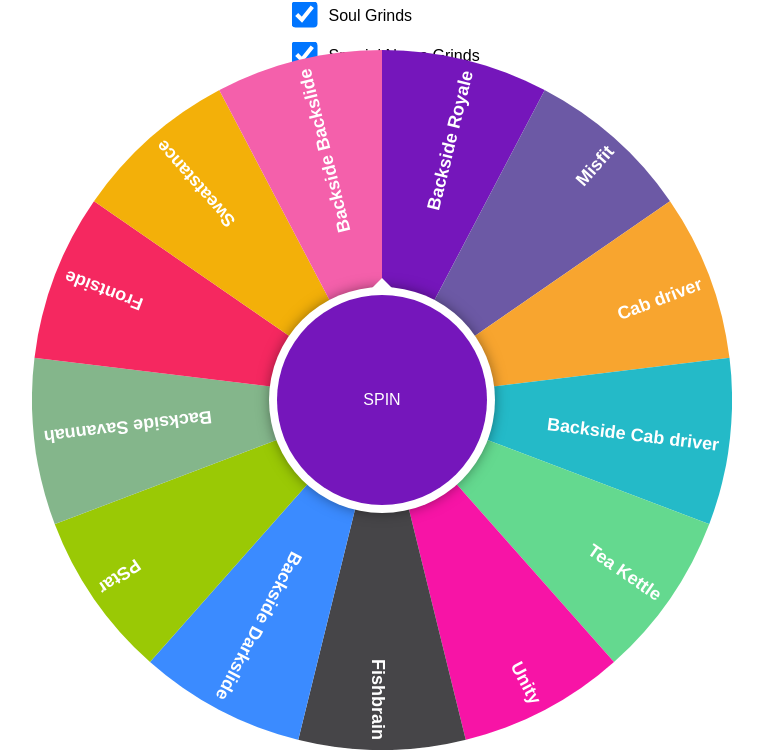
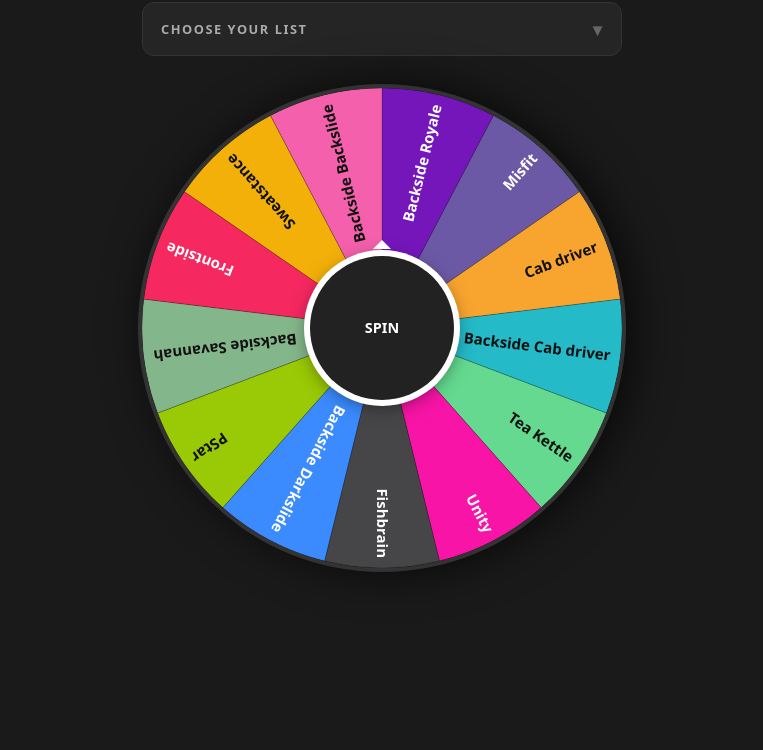
Before and after one commit to MizouziE/skate, a plain HTML site: page skate.html in a window 1280 px wide. Shown: the part 73-823 px from the top of the page, without its empty margins (258-1021 px from the left). After the commit the page ends 800 px from the top, so only its background shows below. Drawn offline with Linux system fonts and the light colour scheme.

Commit message:
Do redesign plan

```diff
--- a/skate.html
+++ b/skate.html
@@ -3,13 +3,17 @@
   <head>
     <title>Wheel of Skate</title>
     <meta charset="UTF-8" />
+    <meta name="viewport" content="width=device-width, initial-scale=1, viewport-fit=cover" />
     <script defer src="skate.js" type="module"></script>
     <link rel="stylesheet" href="src/skate.css" />
   </head>
 
   <body>
-    <div id="listSelector">
-        <h2>Choose your list</h2>
+    <header>
+      <h1>Wheel of Skate</h1>
+    </header>
+    <details id="listSelector">
+      <summary>Choose your list</summary>
       <ul>
         <li>
           <label for="groove-grinds">
@@ -30,9 +34,10 @@
           </label>
         </li>
       </ul>
-    </div>
+    </details>
+    <div id="result"></div>
     <div id="wheelOfFortune">
-      <canvas id="wheel" width="700" height="700"></canvas>
+      <canvas id="wheel"></canvas>
       <div id="spin">SPIN</div>
     </div>
   </body>
--- a/skate.js
+++ b/skate.js
@@ -1,118 +1,199 @@
 import { grooveGrinds } from "./src/data/groove-grinds.js";
 import { soulGrinds } from "./src/data/soul-grinds.js";
 import { specialNameGrinds } from "./src/data/special-name-grinds.js";
-import { variations } from "./src/data/variations.js";
 
-  let selectedLists = [
-    ...getRandomHalf(grooveGrinds),
-    ...getRandomHalf(soulGrinds),
-    ...getRandomHalf(specialNameGrinds),
-  ];
+const canvas = document.querySelector('#wheel');
+const ctx = canvas.getContext('2d');
+const spinEl = document.querySelector('#spin');
+const resultEl = document.querySelector('#result');
+
+const PI = Math.PI;
+const TAU = 2 * PI;
+const rand = (m, M) => Math.random() * (M - m) + m;
+const friction = 0.99;
+
 const listMap = {
   'groove-grinds': grooveGrinds,
   'soul-grinds': soulGrinds,
-    'special-name-grinds': specialNameGrinds
+  'special-name-grinds': specialNameGrinds,
+};
+
+let rad, arc;
+let sectors = [];
+let tot = 0;
+let angVel = 0;
+let ang = 0;
+let wasSpinning = false;
+let resultTimer = null;
+let resizeTimer = null;
+
+// ── Canvas sizing ──────────────────────────────────────────────────────────
+
+function setCanvasSize() {
+  const vh = window.visualViewport?.height ?? window.innerHeight;
+  // ~160px reserved for header, collapsed selector, gaps, and padding
+  const maxFromWidth = window.innerWidth - 32;
+  const maxFromHeight = vh - 160;
+  const size = Math.min(maxFromWidth, maxFromHeight, 480);
+  canvas.width = size;
+  canvas.height = size;
+  rad = size / 2;
 }
-  let sectors = getRandomHalf(selectedLists);
-  let tot = sectors.length
-  const rand = (m, M) => Math.random() * (M - m) + m
-  const spinEl = document.querySelector('#spin')
-  const ctx = document.querySelector('#wheel').getContext('2d')
-  const dia = ctx.canvas.width
-  const rad = dia / 2
-  const PI = Math.PI
-  const TAU = 2 * PI
-  let arc = TAU / sectors.length
 
-  const friction = 0.99 // 0.995=soft, 0.99=mid, 0.98=hard
-  let angVel = 0 // Angular velocity
-  let ang = 0 // Angle in radians
+// ── Color helpers ──────────────────────────────────────────────────────────
 
-  const getIndex = () => Math.floor(tot - (ang / TAU) * tot) % tot
+function getTextColor(hex) {
+  if (!hex || hex.length < 7) return '#fff';
+  const r = parseInt(hex.slice(1, 3), 16);
+  const g = parseInt(hex.slice(3, 5), 16);
+  const b = parseInt(hex.slice(5, 7), 16);
+  return (0.299 * r + 0.587 * g + 0.114 * b) / 255 > 0.55 ? '#111' : '#fff';
+}
+
+// ── Drawing ────────────────────────────────────────────────────────────────
 
 function drawSector(sector, i) {
-    const ang = arc * i
-    ctx.save()
-    // COLOR
-    ctx.beginPath()
-    ctx.fillStyle = sector.color
-    ctx.moveTo(rad, rad)
-    ctx.arc(rad, rad, rad, ang, ang + arc)
-    ctx.lineTo(rad, rad)
-    ctx.fill()
-    // TEXT
-    ctx.translate(rad, rad)
-    ctx.rotate(ang + arc / 2)
-    ctx.textAlign = 'right'
-    ctx.fillStyle = '#fff'
-    ctx.font = 'bold 18px sans-serif'
-    ctx.fillText(sector.label, rad - 10, 10)
-    //
-    ctx.restore()
+  const angle = arc * i;
+  ctx.save();
+
+  // Pie slice
+  ctx.beginPath();
+  ctx.fillStyle = sector.color;
+  ctx.moveTo(rad, rad);
+  ctx.arc(rad, rad, rad, angle, angle + arc);
+  ctx.lineTo(rad, rad);
+  ctx.fill();
+
+  // Thin separator
+  ctx.strokeStyle = 'rgba(0,0,0,0.2)';
+  ctx.lineWidth = 1;
+  ctx.stroke();
+
+  // Label — proportional font, shrinks for long names
+  ctx.translate(rad, rad);
+  ctx.rotate(angle + arc / 2);
+  ctx.textAlign = 'right';
+  ctx.fillStyle = getTextColor(sector.color);
+  const maxWidth = rad - 30;
+  let fontSize = Math.max(10, Math.floor(rad * 0.065));
+  ctx.font = `bold ${fontSize}px system-ui, sans-serif`;
+  while (ctx.measureText(sector.label).width > maxWidth && fontSize > 8) {
+    fontSize--;
+    ctx.font = `bold ${fontSize}px system-ui, sans-serif`;
+  }
+  ctx.fillText(sector.label, rad - 10, Math.floor(fontSize / 3));
+
+  ctx.restore();
+}
+
+function drawWheel() {
+  ctx.clearRect(0, 0, canvas.width, canvas.height);
+  sectors.forEach(drawSector);
+}
+
+// ── Spin logic ─────────────────────────────────────────────────────────────
+
+function getIndex() {
+  return Math.floor(tot - (ang / TAU) * tot) % tot;
+}
+
+function showResult(sector) {
+  resultEl.textContent = sector.label;
+  resultEl.style.background = sector.color;
+  resultEl.style.color = getTextColor(sector.color);
+  resultEl.classList.add('visible');
+  clearTimeout(resultTimer);
+  resultTimer = setTimeout(() => resultEl.classList.remove('visible'), 4000);
 }
 
 function rotate() {
-    if (sectors.length === 0) return;
-    const sector = sectors[getIndex()]
-    ctx.canvas.style.transform = `rotate(${ang - PI / 2}rad)`
-    spinEl.textContent = !angVel ? 'SPIN' : sector.label
-    spinEl.style.background = sector.color
+  if (!tot) return;
+  const sector = sectors[getIndex()];
+  canvas.style.transform = `rotate(${ang - PI / 2}rad)`;
+  if (angVel) {
+    spinEl.textContent = sector.label;
+    spinEl.style.background = sector.color;
+  } else {
+    spinEl.textContent = 'SPIN';
+    spinEl.style.background = '#222';
+  }
 }
 
 function frame() {
-    if (!angVel) return
-    angVel *= friction // Decrement velocity by friction
-    if (angVel < 0.002) angVel = 0 // Bring to stop
-    ang += angVel // Update angle
-    ang %= TAU // Normalize angle
-    rotate()
+  if (!angVel) {
+    if (wasSpinning && tot) {
+      showResult(sectors[getIndex()]);
+      wasSpinning = false;
+    }
+    return;
+  }
+  wasSpinning = true;
+  angVel *= friction;
+  if (angVel < 0.002) angVel = 0;
+  ang += angVel;
+  ang %= TAU;
+  rotate();
 }
 
 function engine() {
-    frame()
-    requestAnimationFrame(engine)
+  frame();
+  requestAnimationFrame(engine);
 }
 
+// ── Data helpers ───────────────────────────────────────────────────────────
+
 function getRandomHalf(arr) {
-    const shuffled = arr.sort(() => 0.5 - Math.random());  // Shuffle array
-    const halfLength = Math.ceil(arr.length / 2);          // Calculate half length
-    return shuffled.slice(0, halfLength);                  // Return half of the shuffled array
+  const shuffled = [...arr].sort(() => 0.5 - Math.random());
+  return shuffled.slice(0, Math.ceil(arr.length / 2));
 }
 
-  function initListSelectors() {
-    document.querySelectorAll('#listSelector ul li label input')
-      .forEach(input => {
-        input.addEventListener('change', (event) => {
-          console.log(event.target.name, event.target.checked);
-          selectedLists = [];
-          document.querySelectorAll('input[type="checkbox"]')
-            .forEach(checkbox => {
-              selectedLists = [
-                ...selectedLists,
-                ...checkbox.checked
-                  ? getRandomHalf(listMap[checkbox.name])
-                  : [],
-              ];
+function rebuildSectors() {
+  let combined = [];
+  document.querySelectorAll('#listSelector input[type="checkbox"]').forEach(cb => {
+    if (cb.checked) combined.push(...getRandomHalf(listMap[cb.name]));
   });
+  sectors = getRandomHalf(combined);
+  tot = sectors.length;
+  arc = TAU / (tot || 1);
+}
 
-            sectors = getRandomHalf(selectedLists);
-            tot = sectors.length
-            arc = TAU / sectors.length
-            if (sectors.length) {
-              init();
+// ── Event handlers ─────────────────────────────────────────────────────────
+
+function handleSpin() {
+  if (!angVel && tot) {
+    angVel = rand(0.25, 0.45);
+    resultEl.classList.remove('visible');
+    // Restart pulse animation
+    spinEl.classList.remove('spinning');
+    void spinEl.offsetWidth;
+    spinEl.classList.add('spinning');
   }
+}
+
+function handleResize() {
+  clearTimeout(resizeTimer);
+  resizeTimer = setTimeout(() => {
+    setCanvasSize();
+    if (tot) drawWheel();
+    rotate();
+  }, 150);
+}
+
+// ── Boot ───────────────────────────────────────────────────────────────────
+
+setCanvasSize();
+rebuildSectors();
+drawWheel();
+rotate();
+engine();
+
+spinEl.addEventListener('click', handleSpin);
+window.addEventListener('resize', handleResize);
+
+document.querySelectorAll('#listSelector input[type="checkbox"]').forEach(input => {
+  input.addEventListener('change', () => {
+    rebuildSectors();
+    if (tot) drawWheel();
+    rotate();
   });
 });
-  }
-
-  function init() {
-    initListSelectors();
-    sectors.forEach(drawSector)
-    rotate() // Initial rotation
-    engine() // Start engine
-    spinEl.addEventListener('click', () => {
-      if (!angVel) angVel = rand(0.25, 0.45)
-    })
-  }
-
-  init()
--- a/src/data/special-name-grinds.js
+++ b/src/data/special-name-grinds.js
@@ -12,7 +12,7 @@ export const specialNameGrinds = [
       "label": "Fishbrain"
     },
     {
-      "color": "#f2de6",
+      "color": "#0f2de6",
       "label": "Kindgrind"
     },
     {
--- a/src/skate.css
+++ b/src/skate.css
@@ -5,56 +5,211 @@
 }
 
 body {
-    height: 100vh;
-    display: grid;
-    place-items: center;
-    font-family: sans-serif;
+  min-height: 100dvh;
+  display: flex;
+  flex-direction: column;
+  align-items: center;
+  gap: 16px;
+  padding: 16px 16px 24px;
+  font-family: system-ui, -apple-system, sans-serif;
+  background: #1a1a1a;
+  color: #e8e8e8;
+}
+
+header h1 {
+  font-size: clamp(1.3rem, 6vw, 2rem);
+  font-weight: 900;
+  letter-spacing: 0.15em;
+  text-transform: uppercase;
+  color: #fff;
+  text-align: center;
+}
+
+/* Collapsible list selector */
+#listSelector {
+  width: 100%;
+  max-width: 480px;
+  background: #252525;
+  border-radius: 12px;
+  border: 1px solid #333;
+  overflow: hidden;
+}
+
+#listSelector summary {
+  padding: 14px 18px;
+  font-weight: 700;
+  font-size: 0.8rem;
+  letter-spacing: 0.12em;
+  text-transform: uppercase;
+  color: #aaa;
+  cursor: pointer;
+  user-select: none;
+  list-style: none;
+  display: flex;
+  justify-content: space-between;
+  align-items: center;
+  -webkit-tap-highlight-color: transparent;
+}
+
+#listSelector summary::-webkit-details-marker {
+  display: none;
+}
+
+#listSelector summary::after {
+  content: '▾';
+  font-size: 1.1rem;
+  transition: transform 0.25s;
+  color: #666;
+}
+
+#listSelector[open] summary::after {
+  transform: rotate(180deg);
 }
 
 #listSelector ul {
   list-style: none;
+  padding: 0 12px 12px;
+  display: flex;
+  flex-direction: column;
+  gap: 8px;
 }
 
-  li label input {
-    scale: 2;
-    margin: 1em 1em ;
+#listSelector li label {
+  display: flex;
+  align-items: center;
+  gap: 14px;
+  padding: 13px 14px;
+  background: #2e2e2e;
+  border: 1px solid #3a3a3a;
+  border-radius: 8px;
+  cursor: pointer;
+  font-size: 0.95rem;
+  font-weight: 600;
+  color: #ddd;
+  transition: background 0.15s;
+  -webkit-tap-highlight-color: transparent;
 }
 
+#listSelector li label:active {
+  background: #383838;
+}
+
+#listSelector li label input[type="checkbox"] {
+  appearance: none;
+  -webkit-appearance: none;
+  width: 24px;
+  height: 24px;
+  min-width: 24px;
+  border: 2px solid #555;
+  border-radius: 6px;
+  background: #1a1a1a;
+  cursor: pointer;
+  position: relative;
+  transition: background 0.15s, border-color 0.15s;
+  flex-shrink: 0;
+}
+
+#listSelector li label input[type="checkbox"]:checked {
+  background: #e83d44;
+  border-color: #e83d44;
+}
+
+#listSelector li label input[type="checkbox"]:checked::after {
+  content: '✓';
+  position: absolute;
+  top: 50%;
+  left: 50%;
+  transform: translate(-50%, -50%);
+  color: #fff;
+  font-size: 15px;
+  font-weight: 900;
+  line-height: 1;
+}
+
+/* Wheel */
 #wheelOfFortune {
+  position: relative;
   display: inline-block;
-    position: relative;
-    overflow: hidden;
+  animation: fadeUp 0.5s ease-out both;
 }
 
 #wheel {
   display: block;
+  border-radius: 50%;
+  box-shadow: 0 0 0 4px #333, 0 8px 48px rgba(0, 0, 0, 0.8);
 }
 
+/* Spin button */
 #spin {
-    font: 1em/0 sans-serif;
+  font-family: system-ui, -apple-system, sans-serif;
+  font-weight: 900;
+  font-size: clamp(0.55rem, 3.5vw, 0.9rem);
+  line-height: 1.2;
   user-select: none;
   cursor: pointer;
   display: flex;
   justify-content: center;
   align-items: center;
+  text-align: center;
+  padding: 6px;
   position: absolute;
   top: 50%;
   left: 50%;
   width: 30%;
   height: 30%;
   margin: -15%;
-    background: #fff;
+  background: #222;
   color: #fff;
-    box-shadow: 0 0 0 8px currentColor, 0 0px 15px 5px rgba(0, 0, 0, 0.6);
+  box-shadow: 0 0 0 6px currentColor, 0 4px 20px rgba(0, 0, 0, 0.6);
   border-radius: 50%;
-    transition: 0.8s;
+  transition: background 0.6s;
+  word-break: break-word;
+  hyphens: auto;
+  -webkit-tap-highlight-color: transparent;
 }
 
 #spin::after {
   content: '';
   position: absolute;
-    top: -17px;
-    border: 10px solid transparent;
+  top: -16px;
+  border: 9px solid transparent;
   border-bottom-color: currentColor;
   border-top: none;
 }
+
+#spin.spinning {
+  animation: pulse 0.4s ease-out;
+}
+
+@keyframes pulse {
+  0%   { transform: scale(1); }
+  50%  { transform: scale(1.14); }
+  100% { transform: scale(1); }
+}
+
+/* Result banner */
+#result {
+  width: 100%;
+  max-width: 480px;
+  max-height: 0;
+  overflow: hidden;
+  opacity: 0;
+  border-radius: 12px;
+  font-size: clamp(1rem, 4vw, 1.15rem);
+  font-weight: 800;
+  letter-spacing: 0.04em;
+  text-align: center;
+  transition: max-height 0.35s ease, opacity 0.3s ease, padding 0.35s ease;
+  pointer-events: none;
+}
+
+#result.visible {
+  max-height: 80px;
+  opacity: 1;
+  padding: 14px 20px;
+}
+
+@keyframes fadeUp {
+  from { opacity: 0; transform: translateY(24px); }
+  to   { opacity: 1; transform: translateY(0); }
+}
```
Also changed, not shown: package.json (deleted, +0 -17 lines), 1 other file. Lines whose indentation alone changed are shown as unchanged.
